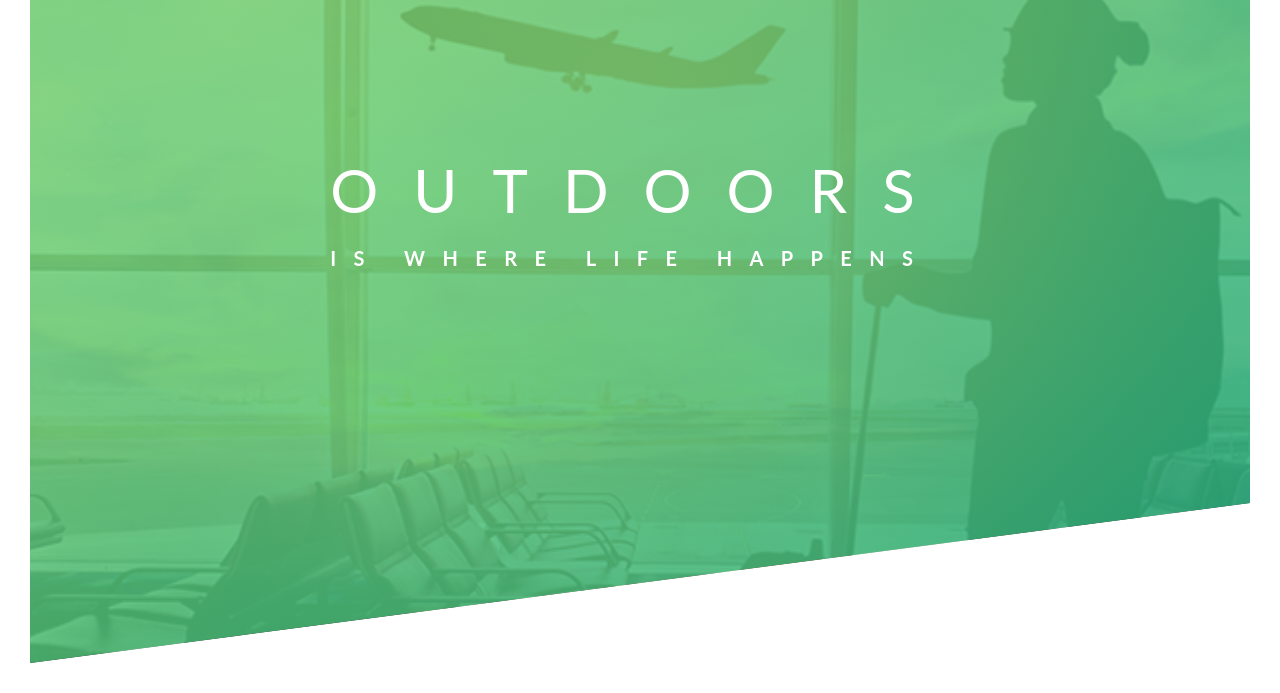
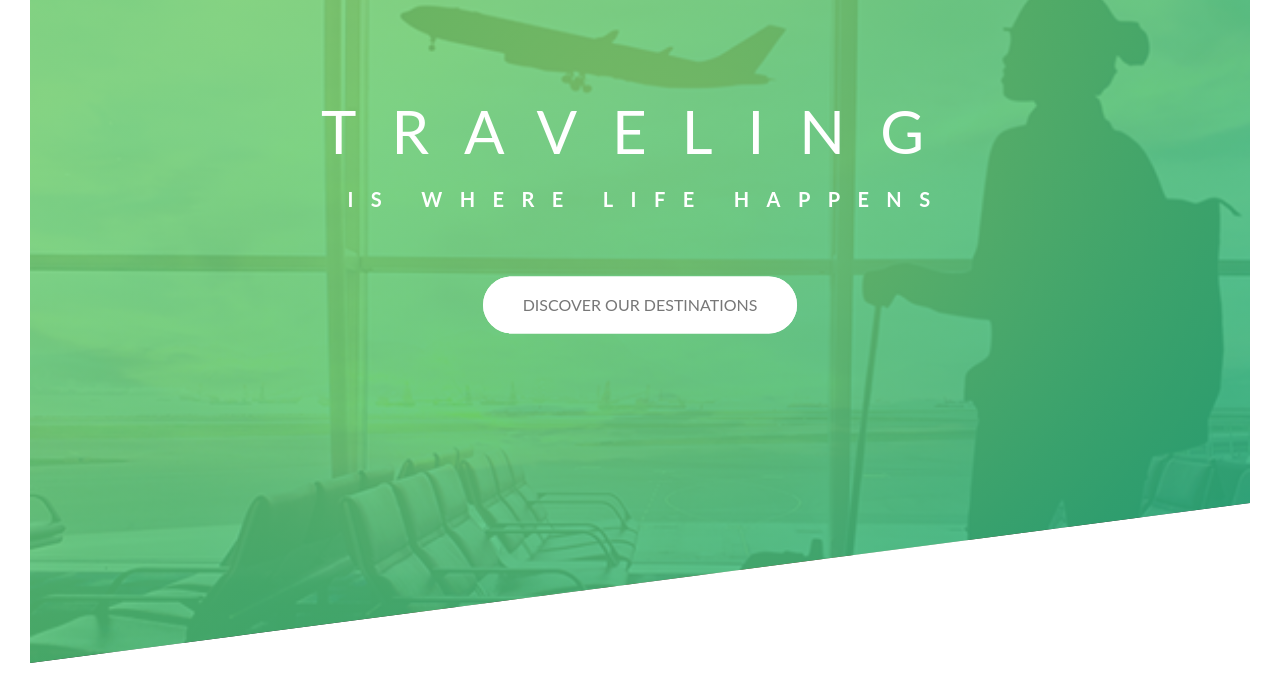
Before and after one commit to JoshuaSterk/HTML-CSS-BEGIN, a plain HTML site: page Week03/Sectie02/index.html in a window 1280 px wide. Shown: the part 127-820 px from the top of the page. Drawn offline with Linux system fonts and the light colour scheme.

Commit message:
6-10-2022
14:36

```diff
--- a/Week03/Sectie02 Opdracht/css/style.css
+++ b/Week03/Sectie02 Opdracht/css/style.css
@@ -16,5 +16,5 @@
   background-position: top;
   position: relative;
 
-  clip-path: polygon(0 100%, 100% 100%, 100% 10vh, 0 0);
+  clip-path: polygon(0 100%, 100% 100%, 100% 0vh, 0 0);
 }
--- a/Week03/Sectie02/css/style.css
+++ b/Week03/Sectie02/css/style.css
@@ -38,6 +38,8 @@ body {
 
 .logo {
   height: 35px;
+  animation: moveInLeft;
+  animation-duration: 2s;
 }
 
 .text-box {
@@ -45,11 +47,15 @@ body {
   top: 40%;
   left: 50%;
   transform: translate(-50%, -50%);
+  text-align: center;
 }
 
 .heading-primary {
   color: #fff;
   text-transform: uppercase;
+
+  backface-visibility: hidden;
+  margin-bottom: 60px;
 }
 
 .heading-primary-main {
@@ -67,6 +73,7 @@ body {
   font-size: 20px;
   font-weight: 700;
   letter-spacing: 17.4px;
+  margin-left: 15px;
 
   animation-name: moveInRight;
   animation-duration: 2s;
@@ -76,10 +83,6 @@ body {
   0% {
     opacity: 0;
     transform: translateX(-100px);
-  }
-
-  80% {
-    transform: translateX(20px);
   }
 
   100% {
@@ -94,12 +97,56 @@ body {
     transform: translateX(100px);
   }
 
-  80% {
-    transform: translateX(20px);
-  }
-
   100% {
     opacity: 1;
     transform: translate(0);
   }
 }
+
+.btn:link,
+.btn:visited {
+  text-transform: uppercase;
+  text-decoration: none;
+  padding: 15px 40px;
+  display: inline-block;
+  border-radius: 100px;
+  transition: all 0.2s;
+  position: relative;
+}
+
+.btn:hover {
+  transform: translateY(-3px);
+  box-shadow: 0 10px 20px rgba(0, 0, 0, 0.2);
+}
+
+.btn:active {
+  transform: translateY(-1px);
+  box-shadow: 0 5px 10px rgba(0, 0, 0, 0.2);
+}
+
+.btn-white {
+  background-color: #fff;
+  color: #777;
+}
+
+.btn::after {
+  content: "";
+  display: inline-block;
+  height: 100%;
+  width: 100%;
+  border-radius: 100px;
+  position: absolute;
+  top: 0;
+  left: 0;
+  z-index: -1;
+  transition: all 0.4s;
+}
+
+.btn-white::after {
+  background-color: white;
+}
+
+.btn:hover::after {
+  transform: scale(1.5);
+  opacity: 0;
+}
--- a/Week03/Sectie02/index.html
+++ b/Week03/Sectie02/index.html
@@ -20,9 +20,11 @@
 
       <div class="text-box">
         <h1 class="heading-primary">
-          <span class="heading-primary-main">Outdoors</span>
+          <span class="heading-primary-main">Traveling</span>
           <span class="heading-primary-sub">is where life happens</span>
         </h1>
+
+        <a href="#" class="btn btn-white">Discover our destinations</a>
       </div>
     </header>
   </body>
```
